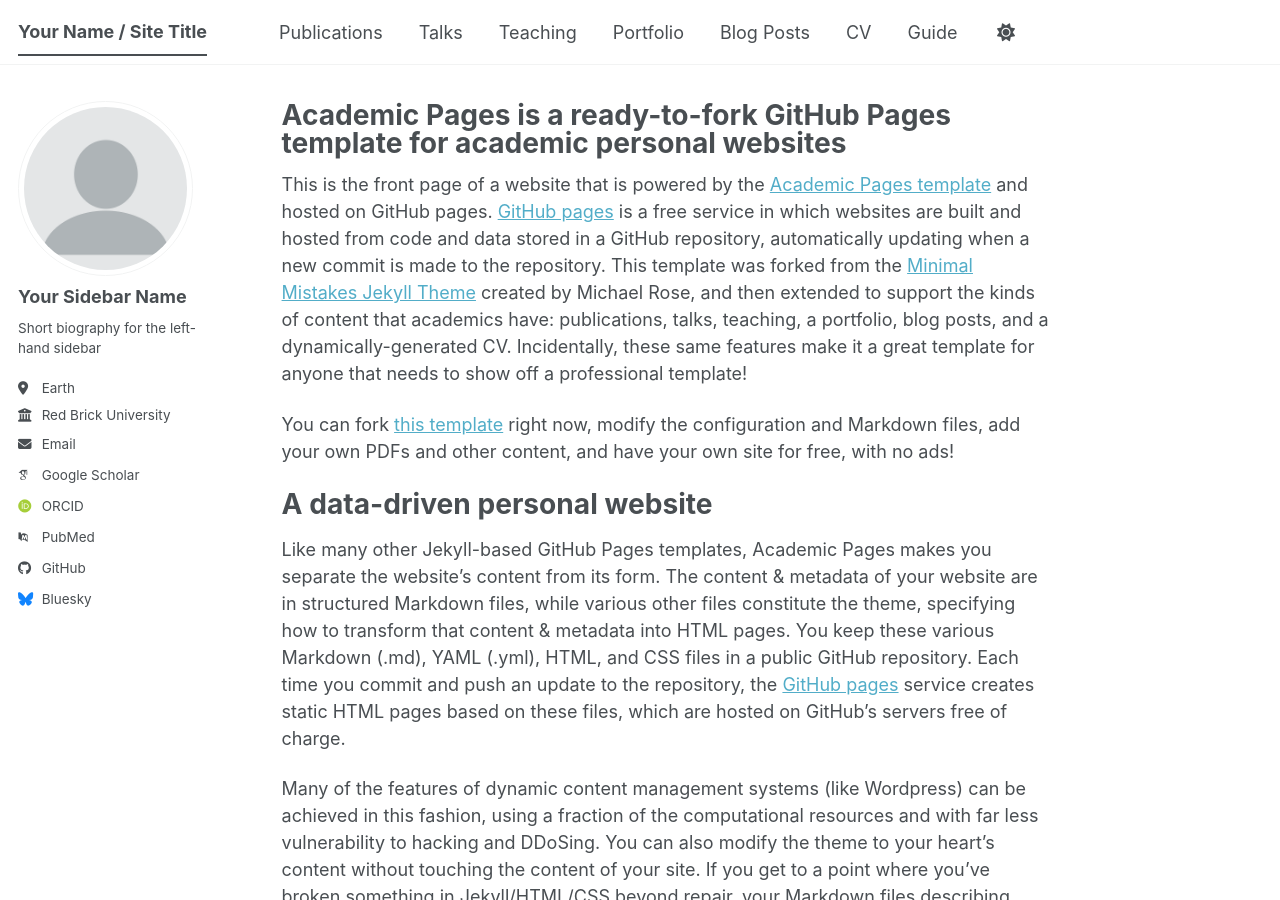
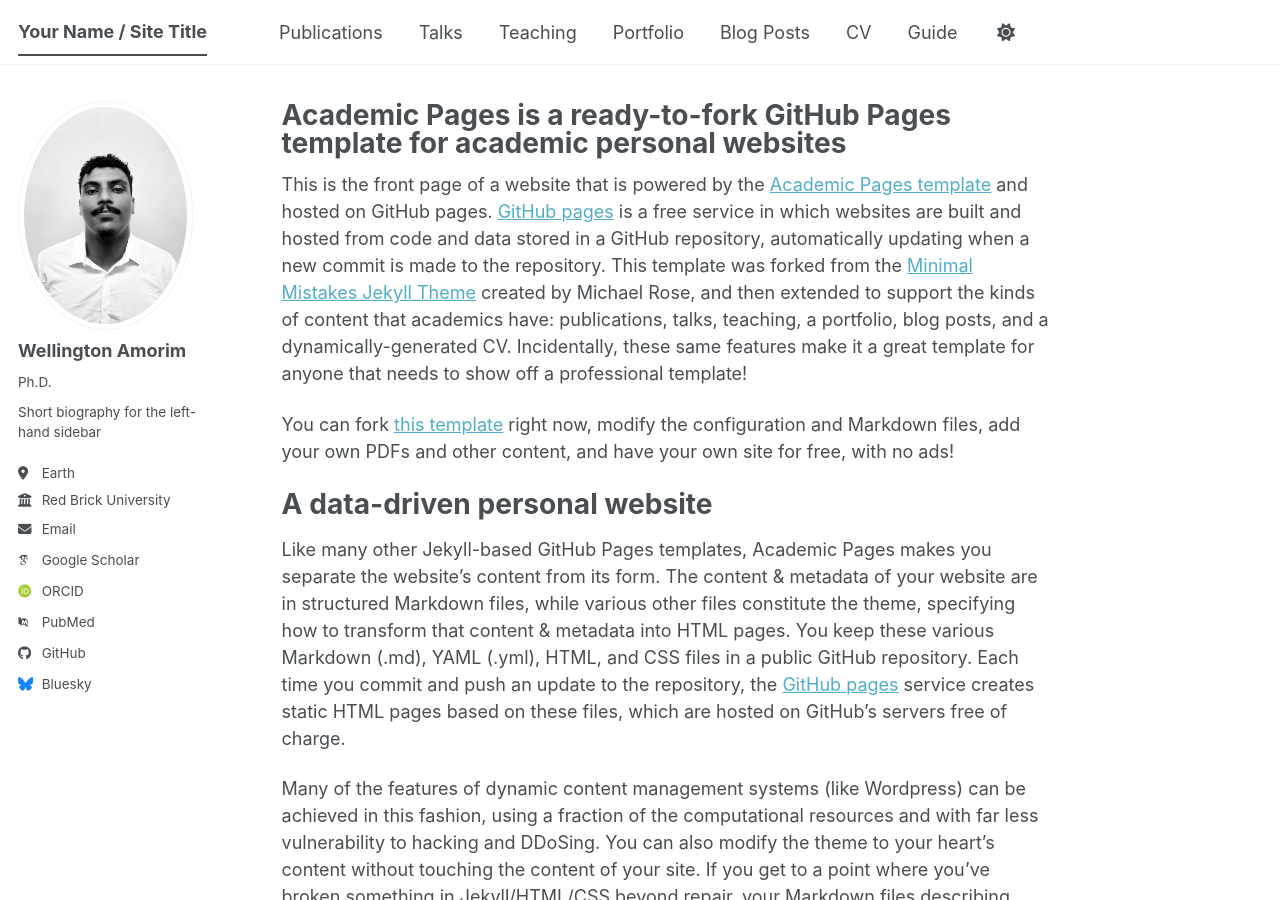
Before and after one commit to WellingtonAmorim/wamorim.github.io, a Jekyll site: the page built from _pages/about.md, in a window 1280 px wide and 900 px high. Built offline with Jekyll 4.4.1, drawn with Linux system fonts in a browser that asks for light colours; some web fonts are replaced; a script bundle is joined from its source files by our own code; library files that are not in the unit come from our copies.

Commit message:
Update _config.yml

```diff
--- a/_config.yml
+++ b/_config.yml
@@ -23,9 +23,9 @@
 #               Additional customization can be done by editing /_includes/author-profile.html
 author:
   # Biographic information
-  avatar           : "profile.png"
-  name             : "Your Sidebar Name"
-  pronouns         : # example: "she/her"
+  avatar           : "bio-photo.jpeg"
+  name             : "Wellington Amorim"
+  pronouns         : "Ph.D."
   bio              : "Short biography for the left-hand sidebar"
   location         : "Earth"
   employer         : "Red Brick University"
```
